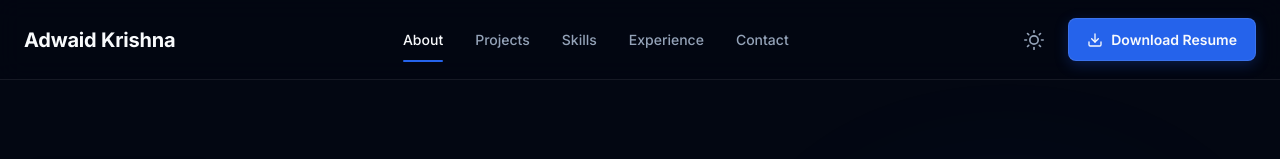
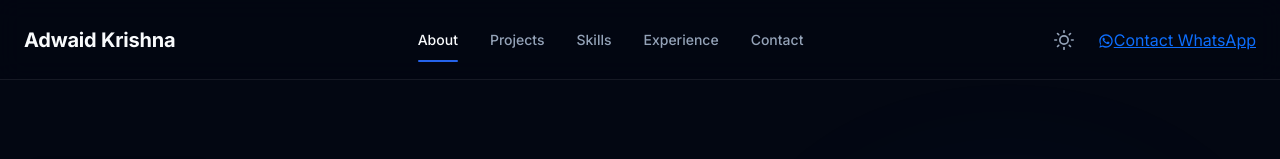
Before and after one commit to Adwaidkrishna/personal-portfolio, a React app: page / in a window 1280 px wide. Shown: the top 159 px of the page. Built offline with nearby package versions, Linux system fonts and the light colour scheme; the HTML template or start-up script is replaced by a standard one.

Commit message:
Update navbar button to WhatsApp contact and set real social/contact links

```diff
--- a/src/components/Footer/Footer.jsx
+++ b/src/components/Footer/Footer.jsx
@@ -25,19 +25,19 @@ function Footer() {
                 {/* Social Links & Location Details */}
                 <div className="footer-details-row">
                     <div className="footer-socials">
-                        <a href="https://github.com/" target="_blank" rel="noopener noreferrer" className="footer-social-btn" aria-label="GitHub">
+                        <a href="https://github.com/Adwaidkrishna" target="_blank" rel="noopener noreferrer" className="footer-social-btn" aria-label="GitHub">
                             <svg viewBox="0 0 24 24" fill="none" stroke="currentColor" strokeWidth="2" strokeLinecap="round" strokeLinejoin="round" className="social-svg">
                                 <path d="M9 19c-5 1.5-5-2.5-7-3m14 6v-3.87a3.37 3.37 0 0 0-.94-2.61c3.14-.35 6.44-1.54 6.44-7A5.44 5.44 0 0 0 20 4.77 5.07 5.07 0 0 0 19.91 1S18.73.65 16 2.48a13.38 13.38 0 0 0-7 0C6.27.65 5.09 1 5.09 1A5.07 5.07 0 0 0 5 4.77a5.44 5.44 0 0 0-1.5 3.78c0 5.42 3.3 6.61 6.44 7A3.37 3.37 0 0 0 9 18.13V22"></path>
                             </svg>
                         </a>
-                        <a href="https://linkedin.com/" target="_blank" rel="noopener noreferrer" className="footer-social-btn" aria-label="LinkedIn">
+                        <a href="https://www.linkedin.com/in/adwaid-krishna" target="_blank" rel="noopener noreferrer" className="footer-social-btn" aria-label="LinkedIn">
                             <svg viewBox="0 0 24 24" fill="none" stroke="currentColor" strokeWidth="2" strokeLinecap="round" strokeLinejoin="round" className="social-svg">
                                 <path d="M16 8a6 6 0 0 1 6 6v7h-4v-7a2 2 0 0 0-2-2 2 2 0 0 0-2 2v7h-4v-7a6 6 0 0 1 6-6z"></path>
                                 <rect x="2" y="9" width="4" height="12"></rect>
                                 <circle cx="4" cy="4" r="2"></circle>
                             </svg>
                         </a>
-                        <a href="mailto:adwaidkrishna@example.com" className="footer-social-btn" aria-label="Email">
+                        <a href="mailto:adwaidkrishna2@gmail.com" className="footer-social-btn" aria-label="Email">
                             <svg viewBox="0 0 24 24" fill="none" stroke="currentColor" strokeWidth="2" strokeLinecap="round" strokeLinejoin="round" className="social-svg">
                                 <path d="M4 4h16c1.1 0 2 .9 2 2v12c0 1.1-.9 2-2 2H4c-1.1 0-2-.9-2-2V6c0-1.1.9-2 2-2z"></path>
                                 <polyline points="22,6 12,13 2,6"></polyline>
--- a/src/components/Hero/Hero.jsx
+++ b/src/components/Hero/Hero.jsx
@@ -45,19 +45,19 @@ function Hero({ name, role, about }) {
                     <span className="social-label">Connect with me</span>
                     <div className="social-links">
                         {/* GitHub */}
-                        <a href="https://github.com" className="social-icon-link" target="_blank" rel="noopener noreferrer" aria-label="GitHub">
+                        <a href="https://github.com/Adwaidkrishna" className="social-icon-link" target="_blank" rel="noopener noreferrer" aria-label="GitHub">
                             <svg viewBox="0 0 24 24" width="20" height="20" fill="currentColor">
                                 <path fillRule="evenodd" clipRule="evenodd" d="M12 2C6.477 2 2 6.477 2 12c0 4.42 2.865 8.166 6.839 9.489.5.092.682-.217.682-.482 0-.237-.008-.866-.013-1.7-2.782.603-3.369-1.34-3.369-1.34-.454-1.156-1.11-1.464-1.11-1.464-.908-.62.069-.608.069-.608 1.003.07 1.531 1.03 1.531 1.03.892 1.529 2.341 1.087 2.91.831.092-.646.35-1.086.636-1.336-2.22-.253-4.555-1.11-4.555-4.943 0-1.091.39-1.984 1.029-2.683-.103-.253-.446-1.27.098-2.647 0 0 .84-.269 2.75 1.025A9.564 9.564 0 0112 6.844c.85.004 1.705.115 2.504.337 1.909-1.294 2.747-1.025 2.747-1.025.546 1.377.203 2.394.1 2.647.64.699 1.028 1.592 1.028 2.683 0 3.842-2.339 4.687-4.566 4.935.359.309.678.919.678 1.852 0 1.336-.012 2.415-.012 2.743 0 .267.18.579.688.481C19.137 20.162 22 16.418 22 12c0-5.523-4.477-10-10-10z" />
                             </svg>
                         </a>
                         {/* LinkedIn */}
-                        <a href="https://linkedin.com" className="social-icon-link" target="_blank" rel="noopener noreferrer" aria-label="LinkedIn">
+                        <a href="https://www.linkedin.com/in/adwaid-krishna" className="social-icon-link" target="_blank" rel="noopener noreferrer" aria-label="LinkedIn">
                             <svg viewBox="0 0 24 24" width="20" height="20" fill="currentColor">
                                 <path d="M19 0h-14c-2.761 0-5 2.239-5 5v14c0 2.761 2.239 5 5 5h14c2.762 0 5-2.239 5-5v-14c0-2.761-2.238-5-5-5zm-11 19h-3v-11h3v11zm-1.5-12.268c-.966 0-1.75-.779-1.75-1.75s.784-1.75 1.75-1.75 1.75.779 1.75 1.75-.784 1.75-1.75 1.75zm13.5 12.268h-3v-5.604c0-3.368-4-3.113-4 0v5.604h-3v-11h3v1.765c1.396-2.586 7-2.777 7 2.476v6.759z"/>
                             </svg>
                         </a>
                         {/* Gmail */}
-                        <a href="mailto:ihyaet@gmail.com" className="social-icon-link" aria-label="Email">
+                        <a href="mailto:adwaidkrishna2@gmail.com" className="social-icon-link" aria-label="Email">
                             <svg viewBox="0 0 24 24" width="20" height="20" fill="none" stroke="currentColor" strokeWidth="2" strokeLinecap="round" strokeLinejoin="round">
                                 <path d="M4 4h16c1.1 0 2 .9 2 2v12c0 1.1-.9 2-2 2H4c-1.1 0-2-.9-2-2V6c0-1.1.9-2 2-2z" />
                                 <polyline points="22,6 12,13 2,6" />
--- a/src/components/Navbar/Navabar.jsx
+++ b/src/components/Navbar/Navabar.jsx
@@ -44,14 +44,12 @@ function Navbar() {
                         </svg>
                     </button>
 
-                    {/* Resume Button */}
-                    <a href="#" className="resume-download-btn">
-                        <svg viewBox="0 0 24 24" width="16" height="16" stroke="currentColor" strokeWidth="2" fill="none" strokeLinecap="round" strokeLinejoin="round" className="download-icon">
-                            <path d="M21 15v4a2 2 0 0 1-2 2H5a2 2 0 0 1-2-2v-4" />
-                            <polyline points="7 10 12 15 17 10" />
-                            <line x1="12" y1="15" x2="12" y2="3" />
+                    {/* WhatsApp Contact Button */}
+                    <a href="https://wa.me/916238937357" target="_blank" rel="noopener noreferrer" className="whatsapp-contact-btn">
+                        <svg viewBox="0 0 24 24" width="16" height="16" fill="currentColor" className="whatsapp-icon">
+                            <path d="M12.031 2C6.49 2 2 6.49 2 12.03c0 1.91.5 3.7 1.48 5.27L2 22l4.89-1.28c1.51.82 3.23 1.3 5.09 1.3 5.54 0 10.03-4.49 10.03-10.03S17.57 2 12.031 2zm0 18.06c-1.63 0-3.23-.42-4.63-1.23l-.33-.2-3.44.9.92-3.35-.22-.35A8.04 8.04 0 0 1 3.97 12c0-4.44 3.61-8.06 8.06-8.06s8.06 3.62 8.06 8.06-3.62 8.06-8.06 8.06zm4.63-6.33c-.25-.13-1.5-.74-1.73-.82-.23-.08-.4-.12-.57.13-.17.25-.66.83-.81.99-.15.17-.3.19-.55.07-.25-.13-1.07-.39-2.03-1.25-.75-.67-1.26-1.5-1.4-1.75-.15-.25-.02-.38.11-.51.11-.11.25-.29.37-.43.13-.15.17-.25.25-.42.08-.17.04-.31-.02-.43-.06-.12-.57-1.37-.78-1.88-.2-.5-.42-.42-.57-.43h-.49c-.17 0-.45.06-.68.31-.23.25-.89.87-.89 2.12s.91 2.47 1.03 2.63c.13.17 1.79 2.73 4.33 3.82.6.26 1.08.41 1.45.53.61.19 1.17.17 1.61.1.49-.07 1.5-.61 1.71-1.2.21-.59.21-1.1.15-1.2-.06-.11-.22-.17-.47-.3z"/>
                         </svg>
-                        <span>Download Resume</span>
+                        <span>Contact WhatsApp</span>
                     </a>
                 </div>
             </div>
--- a/src/components/Projects/Projects.jsx
+++ b/src/components/Projects/Projects.jsx
@@ -249,7 +249,7 @@ function Projects() {
                             </svg>
                             Live Demo
                         </a>
-                        <a href="https://github.com/" target="_blank" rel="noopener noreferrer" className="btn-github">
+                        <a href="https://github.com/Adwaidkrishna/urbantiq" target="_blank" rel="noopener noreferrer" className="btn-github">
                             <svg viewBox="0 0 24 24" width="16" height="16" fill="currentColor" className="btn-icon">
                                 <path d="M12 0c-6.626 0-12 5.373-12 12 0 5.302 3.438 9.8 8.207 11.387.599.111.793-.261.793-.577v-2.234c-3.338.726-4.033-1.416-4.033-1.416-.546-1.387-1.333-1.756-1.333-1.756-1.089-.745.083-.729.083-.729 1.205.084 1.839 1.237 1.839 1.237 1.07 1.834 2.807 1.304 3.492.997.107-.775.418-1.305.762-1.604-2.665-.305-5.467-1.334-5.467-5.931 0-1.311.469-2.381 1.236-3.221-.124-.303-.535-1.524.117-3.176 0 0 1.008-.322 3.301 1.23.957-.266 1.983-.399 3.003-.404 1.02.005 2.047.138 3.006.404 2.291-1.552 3.297-1.23 3.297-1.23.653 1.653.242 2.874.118 3.176.77.84 1.235 1.911 1.235 3.221 0 4.609-2.807 5.624-5.479 5.921.43.372.823 1.102.823 2.222v3.293c0 .319.192.694.801.576 4.765-1.589 8.199-6.086 8.199-11.386 0-6.627-5.373-12-12-12z"></path>
                             </svg>
```
Also changed, not shown: src/components/Contact/Contact.jsx (+5 -5 lines), src/components/Navbar/Navbar.css (+14 -8 lines).
